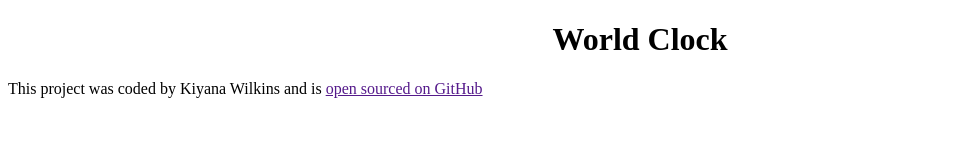
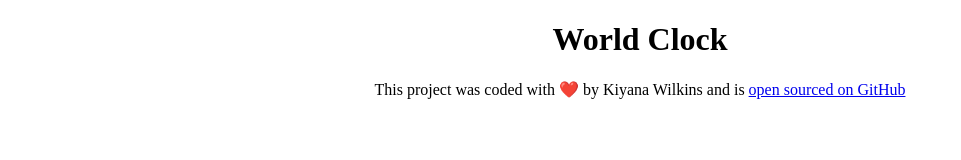
Before and after one commit to Kiwi254/World-Clock, a plain HTML site: page index.html in a window 1280 px wide. Shown: the whole page, without its empty margins (0-961 px from the left). Drawn offline with Linux system fonts and the light colour scheme.

Commit message:
Added the link to the GitHub repository

```diff
--- a/index.html
+++ b/index.html
@@ -10,8 +10,8 @@
 
 <body>
     <h1>World Clock</h1>
-    <footer>This project was coded by Kiyana Wilkins and is
-        <a href="" target=" _blank">open sourced on GitHub</a>
+    <footer>This project was coded with ❤️ by Kiyana Wilkins and is
+        <a href="https://github.com/Kiwi254/World-Clock.git" target=" _blank">open sourced on GitHub</a>
     </footer>
     <script src="src/index.js"></script>
 </body>
--- a/src/style.css
+++ b/src/style.css
@@ -1,3 +1,7 @@
 h1 {
     text-align: center;
 }
+
+footer {
+    text-align: center;
+}
```
